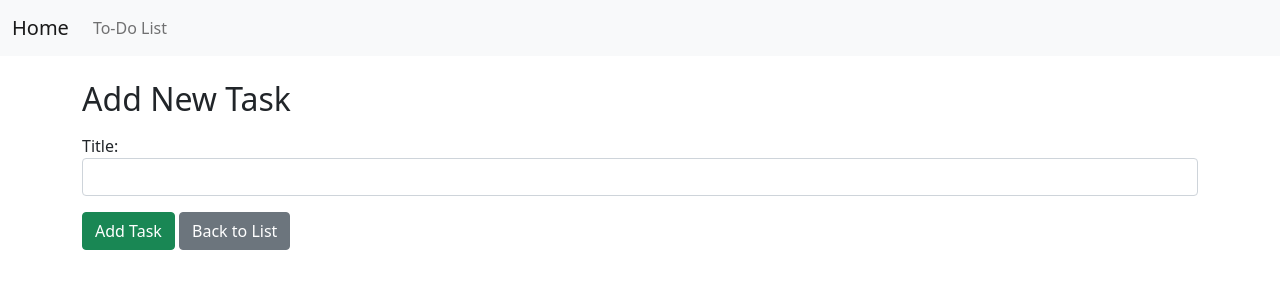
After one commit to suncastle023/IambabyLion, a Django app: page /todo/add/ in a window 1280 px wide. The commit adds this page. Shown: the top 300 px of the page. Run offline with Django 4.2, Linux system fonts and the light colour scheme; a user stored in the database is signed in.

Commit message:
to do list

```diff
--- a/babyLion_week1/account/signup/forms.py
+++ b/babyLion_week1/account/signup/forms.py
@@ -1,7 +1,6 @@
 from django import forms
 from django.core.exceptions import ValidationError
-from .models import CustomUser
-from .models import Guestbook
+from .models import CustomUser, Guestbook, TodoItem
 from django.contrib.auth import get_user_model, authenticate
 
 User = get_user_model()
@@ -51,3 +50,13 @@ class GuestbookForm(forms.ModelForm):
     class Meta:
         model = Guestbook
         fields = ['name', 'message']
+
+
+class TodoItemForm(forms.ModelForm):
+    class Meta:
+        model = TodoItem
+        fields = ['title']
+
+    def __init__(self, *args, **kwargs):
+        super(TodoItemForm, self).__init__(*args, **kwargs)
+        self.fields['title'].widget.attrs.update({'class': 'form-control'})
--- a/babyLion_week1/account/signup/models.py
+++ b/babyLion_week1/account/signup/models.py
@@ -54,3 +54,13 @@ class Guestbook(models.Model):
 
     def __str__(self):
         return self.message[:50]
+
+
+class TodoItem(models.Model):
+    user = models.ForeignKey(CustomUser, on_delete=models.CASCADE)
+    title = models.CharField(max_length=100)
+    completed = models.BooleanField(default=False)
+    created_at = models.DateTimeField(auto_now_add=True)
+
+    def __str__(self):
+        return self.title
--- /dev/null
+++ b/babyLion_week1/account/signup/templates/add_todo_item.html
@@ -0,0 +1,17 @@
+{% extends 'base.html' %}
+
+{% block content %}
+<h2>Add New Task</h2>
+<form method="POST" class="mt-3">
+    {% csrf_token %}
+    <div class="mb-3">
+        {{ form.title.label_tag }}
+        {{ form.title }}
+        {% if form.title.errors %}
+            <div class="alert alert-danger">{{ form.title.errors.as_text }}</div>
+        {% endif %}
+    </div>
+    <button type="submit" class="btn btn-success">Add Task</button>
+    <a href="{% url 'todo_list' %}" class="btn btn-secondary">Back to List</a>
+</form>
+{% endblock %}
--- /dev/null
+++ b/babyLion_week1/account/signup/templates/base.html
@@ -0,0 +1,31 @@
+<!DOCTYPE html>
+<html lang="en">
+<head>
+    <meta charset="UTF-8">
+    <title>To-Do List App</title>
+    <meta name="viewport" content="width=device-width, initial-scale=1">
+    <link href="https://cdn.jsdelivr.net/npm/bootstrap@5.1.3/dist/css/bootstrap.min.css" rel="stylesheet">
+</head>
+<body>
+    <nav class="navbar navbar-expand-lg navbar-light bg-light">
+        <div class="container-fluid">
+            <a class="navbar-brand" href="{% url 'home' %}">Home</a>
+            <button class="navbar-toggler" type="button" data-bs-toggle="collapse" data-bs-target="#navbarNav" aria-controls="navbarNav" aria-expanded="false" aria-label="Toggle navigation">
+                <span class="navbar-toggler-icon"></span>
+            </button>
+            <div class="collapse navbar-collapse" id="navbarNav">
+                <ul class="navbar-nav">
+                    <li class="nav-item">
+                        <a class="nav-link" href="{% url 'todo_list' %}">To-Do List</a>
+                    </li>
+                </ul>
+            </div>
+        </div>
+    </nav>
+    <div class="container mt-4">
+        {% block content %}
+        {% endblock %}
+    </div>
+    <script src="https://cdn.jsdelivr.net/npm/bootstrap@5.1.3/dist/js/bootstrap.bundle.min.js"></script>
+</body>
+</html>
--- a/babyLion_week1/account/signup/templates/home.html
+++ b/babyLion_week1/account/signup/templates/home.html
@@ -57,6 +57,7 @@
     </header>
     <button onclick="location.href='{% url 'signup_success' pk=request.user.pk %}'">마이페이지</button>
     <button onclick="location.href='{% url 'guestbook_list' %}'">방명록 보기</button>
+    <button onclick="location.href='{% url 'todo_list' %}'">To-Do List 보기</button> <!-- To-Do List 버튼 추가 -->
 
     <section>
         <h2>안내</h2>
--- a/babyLion_week1/account/signup/urls.py
+++ b/babyLion_week1/account/signup/urls.py
@@ -1,7 +1,7 @@
 from django.conf import settings
 from django.conf.urls.static import static
 from django.urls import path
-from .views import firstpage, signup, signup_success, login_view, home, profile_update_view
+from .views import firstpage, signup, signup_success, login_view, home, profile_update_view, todo_list, add_todo_item, toggle_todo_item_completed
 from . import views
 
 urlpatterns = [
@@ -13,4 +13,7 @@ urlpatterns = [
     path('profile/update/', profile_update_view, name='profile_update'),
     path('guestbook/', views.guestbook_list, name='guestbook_list'),
     path('guestbook/add/', views.add_message, name='add_message'),
+    path('todo/', todo_list, name='todo_list'),
+    path('todo/add/', add_todo_item, name='add_todo_item'),
+    path('todo/toggle_completed/<int:item_id>/', toggle_todo_item_completed, name='toggle_todo_item_completed'),
 ] + static(settings.MEDIA_URL, document_root=settings.MEDIA_ROOT)
--- a/babyLion_week1/account/signup/views.py
+++ b/babyLion_week1/account/signup/views.py
@@ -1,14 +1,9 @@
 from django.shortcuts import render, redirect
-from django.contrib.auth import  login
-from .forms import CustomLoginForm
-from .forms import  SignUpForm
-from .forms import ProfileUpdateForm
+from django.contrib.auth import login
+from .forms import CustomLoginForm, SignUpForm, ProfileUpdateForm, TodoItemForm, GuestbookForm
+from .models import CustomUser, Guestbook, TodoItem
 from django.contrib import messages
 from django.urls import reverse
-from .models import CustomUser
-from .forms import GuestbookForm
-from .models import Guestbook
-
 
 def firstpage(request):
     return render(request, 'firstpage.html')
@@ -23,7 +18,6 @@ def signup(request):
     else:
         form = SignUpForm()
     return render(request, 'signup.html', {'form': form})
-
 
 def login_view(request):
     if request.method == "POST":
@@ -44,13 +38,11 @@ def login_view(request):
 def home(request):
     return render(request, 'home.html')
 
-
 def signup_success(request, pk=None):
     if request.user.is_authenticated:
         user = request.user
         if pk:
             updated_user = CustomUser.objects.get(pk=pk)
-
             context = {
                 'id': updated_user.id,
                 'name': updated_user.name,
@@ -62,7 +54,6 @@ def signup_success(request, pk=None):
                 'hobbies':updated_user.hobbies,
                 'photo':updated_user.photo,
             }
-
         else:
             context = {
                 'id': user.id,
@@ -72,7 +63,6 @@ def signup_success(request, pk=None):
                 'nickname': user.nickname,
                 'phone_number':user.phone_number,
             }
-
         return render(request, 'signup_success.html', context)
     else:
         return redirect('login_view')
@@ -80,7 +70,6 @@ def signup_success(request, pk=None):
 def profile_update_view(request):
     if not request.user.is_authenticated:
         return redirect('login_view')
-
     if request.method == 'POST':
         form = ProfileUpdateForm(request.POST, request.FILES, instance=request.user)
         if form.is_valid():
@@ -89,13 +78,11 @@ def profile_update_view(request):
             return redirect('signup_success', pk=updated_user.pk)
     else:
         form = ProfileUpdateForm(instance=request.user)
-
     return render(request, 'profile_update.html', {'form': form})
 
-
 def guestbook_list(request):
-    messages = Guestbook.objects.all().order_by('-created_at')
-    return render(request, 'guestbook_list.html', {'messages': messages})
+    guestbook_messages = Guestbook.objects.all().order_by('-created_at')
+    return render(request, 'guestbook_list.html', {'messages': guestbook_messages})
 
 def add_message(request):
     if request.method == "POST":
@@ -106,3 +93,32 @@ def add_message(request):
     else:
         form = GuestbookForm()
     return render(request, 'add_message.html', {'form': form})
+
+def todo_list(request):
+    if not request.user.is_authenticated:
+        return redirect('login_view')
+    todo_items = TodoItem.objects.filter(user=request.user).order_by('-created_at')
+    return render(request, 'todo_list.html', {'todo_items': todo_items})
+
+def add_todo_item(request):
+    if not request.user.is_authenticated:
+        return redirect('login_view')
+    if request.method == "POST":
+        form = TodoItemForm(request.POST)
+        if form.is_valid():
+            todo_item = form.save(commit=False)
+            todo_item.user = request.user
+            todo_item.save()
+            return redirect('todo_list')
+    else:
+        form = TodoItemForm()
+    return render(request, 'add_todo_item.html', {'form': form})
+
+def toggle_todo_item_completed(request, item_id):
+    if not request.user.is_authenticated:
+        return redirect('login_view')
+    todo_item = TodoItem.objects.get(id=item_id)
+    if request.user == todo_item.user:
+        todo_item.completed = not todo_item.completed
+        todo_item.save()
+    return redirect('todo_list')
```
Also changed, not shown: babyLion_week1/account/signup/templates/todo_list.html (added, +19 -0 lines), babyLion_week1/account/db.sqlite3, babyLion_week1/account/signup/migrations/0006_todoitem.py (added).
